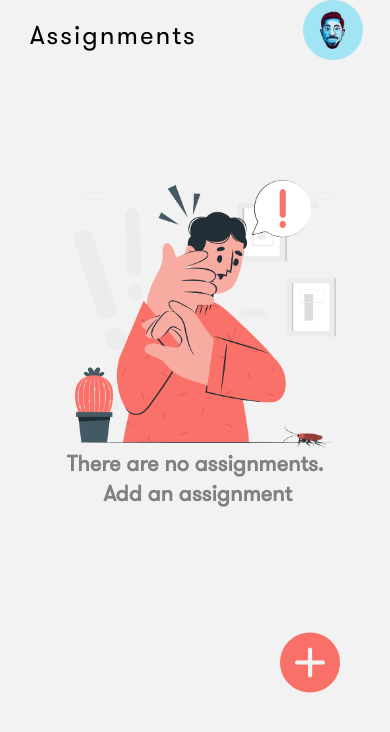
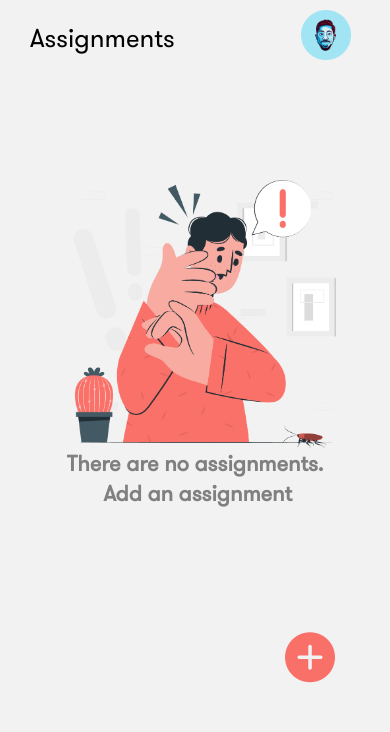
Before and after one commit to HexTechTeam/ReactNativeApp, a React Native app: screen /assignment in a window 390 px wide. Shown: the top 732 px of the page. Built offline with nearby package versions, Linux system fonts and the light colour scheme.

Commit message:
Logscreen UI

```diff
--- a/Screens/LogScreen.js
+++ b/Screens/LogScreen.js
@@ -29,7 +29,7 @@ export default function LogScreen(){
 
                    <View style={styles.touchable_view}>
                          <TouchableOpacity style={styles.touch_opacity}>
-                         <AntDesign  name = "pluscircle" size={60} color ="#f97068"/>
+                         <AntDesign  name = "pluscircle" size={50} color ="#f97068"/>
                          </TouchableOpacity>
                    </View>
 
@@ -47,7 +47,7 @@ const styles=StyleSheet.create({
   touch_opacity:{
      position:'absolute',
      marginTop:120,
-     marginLeft:280,
+     marginLeft:285,
 
   },
 
@@ -62,19 +62,20 @@ const styles=StyleSheet.create({
      textAlign: 'center',
      fontFamily: 'Gt-Walsheim',
      fontSize: 26,
-     marginTop: 19,
+     marginTop: 22,
      textShadowColor: '#f97068',
      textShadowRadius: 2,
      textShadowOffset: { width: 1 },
-     letterSpacing: 2,
+
 },
 
  image: {
      flex:4,
      resizeMode: 'contain',
-     width: 60,
-     height:60,
-     marginLeft:80,
+     width: 50,
+     height:50,
+     marginLeft:88,
+     marginTop:10
 
    },
 
```
